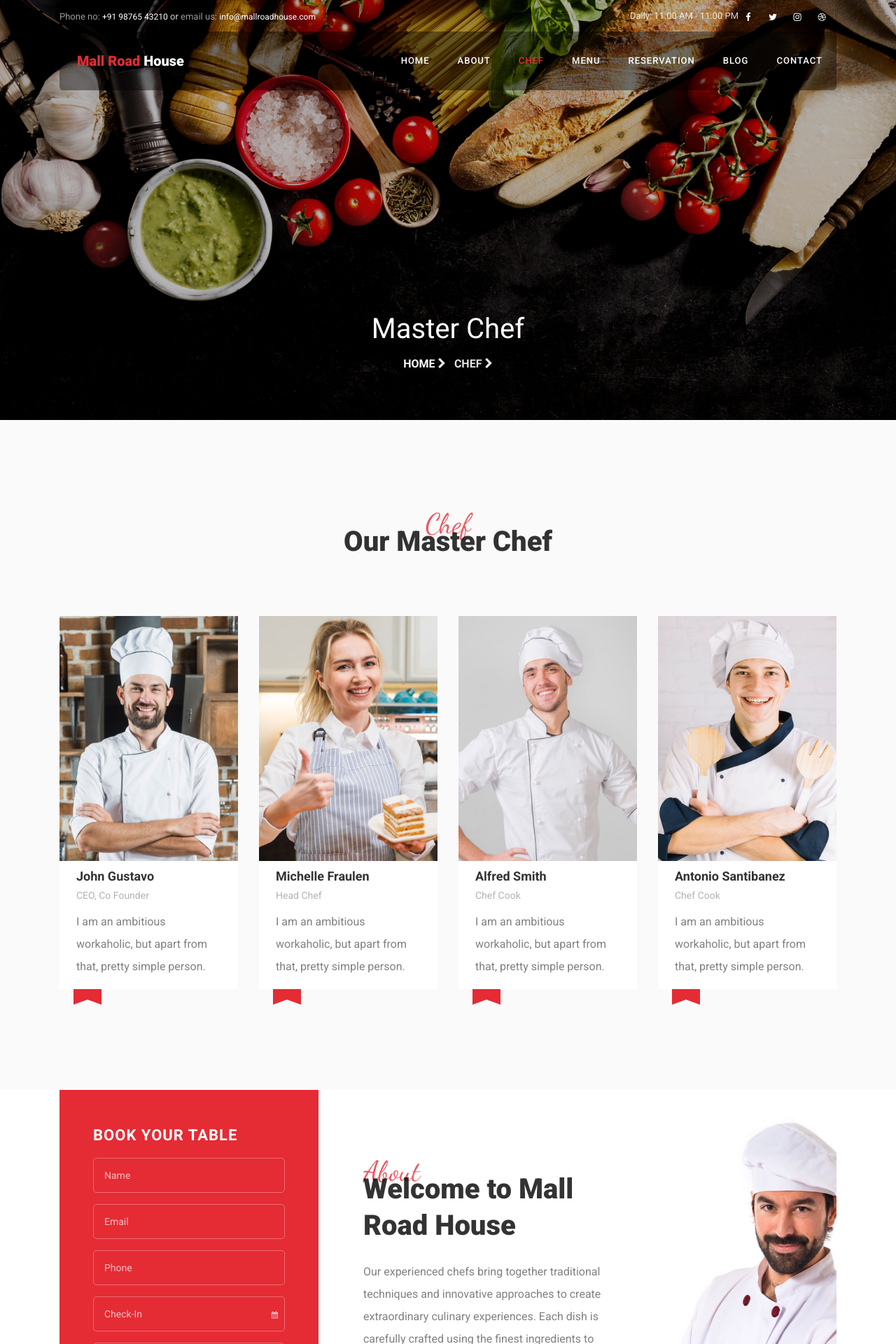
After one commit to CodeSculptorGovind/hotel, a PHP site: page /chef.php in a window 1280 px wide. The commit adds this page. Shown: the top 1920 px of the page at 70% size. Run offline with PHP 8.4, Linux system fonts and the light colour scheme; some libraries are stand-ins or nearby versions.

Commit message:
Assistant checkpoint: Convert HTML files to PHP with includes and update links
Assistant generated file changes:
- about.php: Convert about.html to PHP with includes
- chef.php: Convert chef.html to PHP with includes
- contact.php: Convert contact.html to PHP with includes
- reservation.php: Convert reservation.html to PHP with includes
- menu.php: Convert menu.html to PHP with includes
- includes/header.php: Update navigation links to use PHP extensions
Update navigation links to use PHP extensions
Update brand link to use PHP extension

---

User prompt:

we should update respetcive file also like about contact chef reservation

Replit-Commit-Author: Assistant
Replit-Commit-Session-Id: da097b6d-7cb7-4314-a440-722618397690

```diff
--- /dev/null
+++ b/chef.php
@@ -0,0 +1,183 @@
+
+<?php include 'includes/header.php'; ?>
+
+<section class="hero-wrap hero-wrap-2" style="background-image: url('images/bg_5.jpg');" data-stellar-background-ratio="0.5">
+	<div class="overlay"></div>
+	<div class="container">
+		<div class="row no-gutters slider-text align-items-end justify-content-center">
+			<div class="col-md-9 ftco-animate text-center mb-5">
+				<h1 class="mb-2 bread">Master Chef</h1>
+				<p class="breadcrumbs"><span class="mr-2"><a href="index.php">Home <i class="fa fa-chevron-right"></i></a></span> <span>Chef <i class="fa fa-chevron-right"></i></span></p>
+			</div>
+		</div>
+	</div>
+</section>
+
+<section class="ftco-section bg-light">
+	<div class="container">
+		<div class="row justify-content-center mb-5 pb-2">
+			<div class="col-md-7 text-center heading-section ftco-animate">
+				<span class="subheading">Chef</span>
+				<h2 class="mb-4">Our Master Chef</h2>
+			</div>
+		</div>
+		<div class="row">
+			<div class="col-md-6 col-lg-3 ftco-animate">
+				<div class="staff">
+					<div class="img" style="background-image: url(images/chef-4.jpg);"></div>
+					<div class="text px-4 pt-2">
+						<h3>John Gustavo</h3>
+						<span class="position mb-2">CEO, Co Founder</span>
+						<div class="faded">
+							<p>I am an ambitious workaholic, but apart from that, pretty simple person.</p>
+							<ul class="ftco-social d-flex">
+								<li class="ftco-animate"><a href="#"><span class="icon-twitter"></span></a></li>
+								<li class="ftco-animate"><a href="#"><span class="icon-facebook"></span></a></li>
+								<li class="ftco-animate"><a href="#"><span class="icon-google-plus"></span></a></li>
+								<li class="ftco-animate"><a href="#"><span class="icon-instagram"></span></a></li>
+							</ul>
+						</div>
+					</div>
+				</div>
+			</div>
+			<div class="col-md-6 col-lg-3 ftco-animate">
+				<div class="staff">
+					<div class="img" style="background-image: url(images/chef-2.jpg);"></div>
+					<div class="text px-4 pt-2">
+						<h3>Michelle Fraulen</h3>
+						<span class="position mb-2">Head Chef</span>
+						<div class="faded">
+							<p>I am an ambitious workaholic, but apart from that, pretty simple person.</p>
+							<ul class="ftco-social d-flex">
+								<li class="ftco-animate"><a href="#"><span class="icon-twitter"></span></a></li>
+								<li class="ftco-animate"><a href="#"><span class="icon-facebook"></span></a></li>
+								<li class="ftco-animate"><a href="#"><span class="icon-google-plus"></span></a></li>
+								<li class="ftco-animate"><a href="#"><span class="icon-instagram"></span></a></li>
+							</ul>
+						</div>
+					</div>
+				</div>
+			</div>
+			<div class="col-md-6 col-lg-3 ftco-animate">
+				<div class="staff">
+					<div class="img" style="background-image: url(images/chef-3.jpg);"></div>
+					<div class="text px-4 pt-2">
+						<h3>Alfred Smith</h3>
+						<span class="position mb-2">Chef Cook</span>
+						<div class="faded">
+							<p>I am an ambitious workaholic, but apart from that, pretty simple person.</p>
+							<ul class="ftco-social d-flex">
+								<li class="ftco-animate"><a href="#"><span class="icon-twitter"></span></a></li>
+								<li class="ftco-animate"><a href="#"><span class="icon-facebook"></span></a></li>
+								<li class="ftco-animate"><a href="#"><span class="icon-google-plus"></span></a></li>
+								<li class="ftco-animate"><a href="#"><span class="icon-instagram"></span></a></li>
+							</ul>
+						</div>
+					</div>
+				</div>
+			</div>
+			<div class="col-md-6 col-lg-3 ftco-animate">
+				<div class="staff">
+					<div class="img" style="background-image: url(images/chef-1.jpg);"></div>
+					<div class="text px-4 pt-2">
+						<h3>Antonio Santibanez</h3>
+						<span class="position mb-2">Chef Cook</span>
+						<div class="faded">
+							<p>I am an ambitious workaholic, but apart from that, pretty simple person.</p>
+							<ul class="ftco-social d-flex">
+								<li class="ftco-animate"><a href="#"><span class="icon-twitter"></span></a></li>
+								<li class="ftco-animate"><a href="#"><span class="icon-facebook"></span></a></li>
+								<li class="ftco-animate"><a href="#"><span class="icon-google-plus"></span></a></li>
+								<li class="ftco-animate"><a href="#"><span class="icon-instagram"></span></a></li>
+							</ul>
+						</div>
+					</div>
+				</div>
+			</div>
+		</div>
+	</div>
+</section>
+
+<section class="ftco-section ftco-wrap-about ftco-no-pb ftco-no-pt">
+	<div class="container">
+		<div class="row no-gutters">
+			<div class="col-sm-4 p-4 p-md-5 d-flex align-items-center justify-content-center bg-primary">
+				<form action="#" class="appointment-form">
+					<h3 class="mb-3">Book your Table</h3>
+					<div class="row">
+						<div class="col-md-12">
+							<div class="form-group">
+								<input type="name" class="form-control" placeholder="Name">
+							</div>
+						</div>
+						<div class="col-md-12">
+							<div class="form-group">
+								<input type="email" class="form-control" placeholder="Email">
+							</div>
+						</div>
+						<div class="col-md-12">
+							<div class="form-group">
+								<input type="text" class="form-control" placeholder="Phone">
+							</div>
+						</div>
+						<div class="col-md-12">
+							<div class="form-group">
+								<div class="input-wrap">
+									<div class="icon"><span class="fa fa-calendar"></span></div>
+									<input type="text" class="form-control book_date" placeholder="Check-In">
+								</div>
+							</div>
+						</div>
+						<div class="col-md-12">
+							<div class="form-group">
+								<div class="input-wrap">
+									<div class="icon"><span class="fa fa-clock-o"></span></div>
+									<input type="text" class="form-control book_time" placeholder="Time">
+								</div>
+							</div>
+						</div>
+						<div class="col-md-12">
+							<div class="form-group">
+								<div class="form-field">
+									<div class="select-wrap">
+										<div class="icon"><span class="fa fa-chevron-down"></span></div>
+										<select name="" id="" class="form-control">
+											<option value="">Guest</option>
+											<option value="">1</option>
+											<option value="">2</option>
+											<option value="">3</option>
+											<option value="">4</option>
+											<option value="">5</option>
+										</select>
+									</div>
+								</div>
+							</div>
+						</div>
+						<div class="col-md-12">
+							<div class="form-group">
+								<input type="submit" value="Book Your Table Now" class="btn btn-white py-3 px-4">
+							</div>
+						</div>
+					</div>
+				</form>
+			</div>
+			<div class="col-sm-8 wrap-about py-5 ftco-animate img" style="background-image: url(images/about.jpg);">
+				<div class="row pb-5 pb-md-0">
+					<div class="col-md-12 col-lg-7">
+						<div class="heading-section mt-5 mb-4">
+							<div class="pl-lg-3 ml-md-5">
+								<span class="subheading">About</span>
+								<h2 class="mb-4">Welcome to Mall Road House</h2>
+							</div>
+						</div>
+						<div class="pl-lg-3 ml-md-5">
+							<p>Our experienced chefs bring together traditional techniques and innovative approaches to create extraordinary culinary experiences. Each dish is carefully crafted using the finest ingredients to deliver authentic flavors.</p>
+						</div>
+					</div>
+				</div>
+			</div>
+		</div>
+	</div>
+</section>
+
+<?php include 'includes/footer.php'; ?>
--- a/includes/header.php
+++ b/includes/header.php
@@ -1,4 +1,3 @@
-
 <!DOCTYPE html>
 <html lang="en">
 <head>
@@ -70,3 +69,6 @@
 		</div>
 	</nav>
 	<!-- END nav -->
+
+</body>
+</html>
```
Also changed, not shown: about.php (added, +76 -0 lines), contact.php (added, +77 -0 lines), menu.php (added, +85 -0 lines), reservation.php (added, +139 -0 lines).
